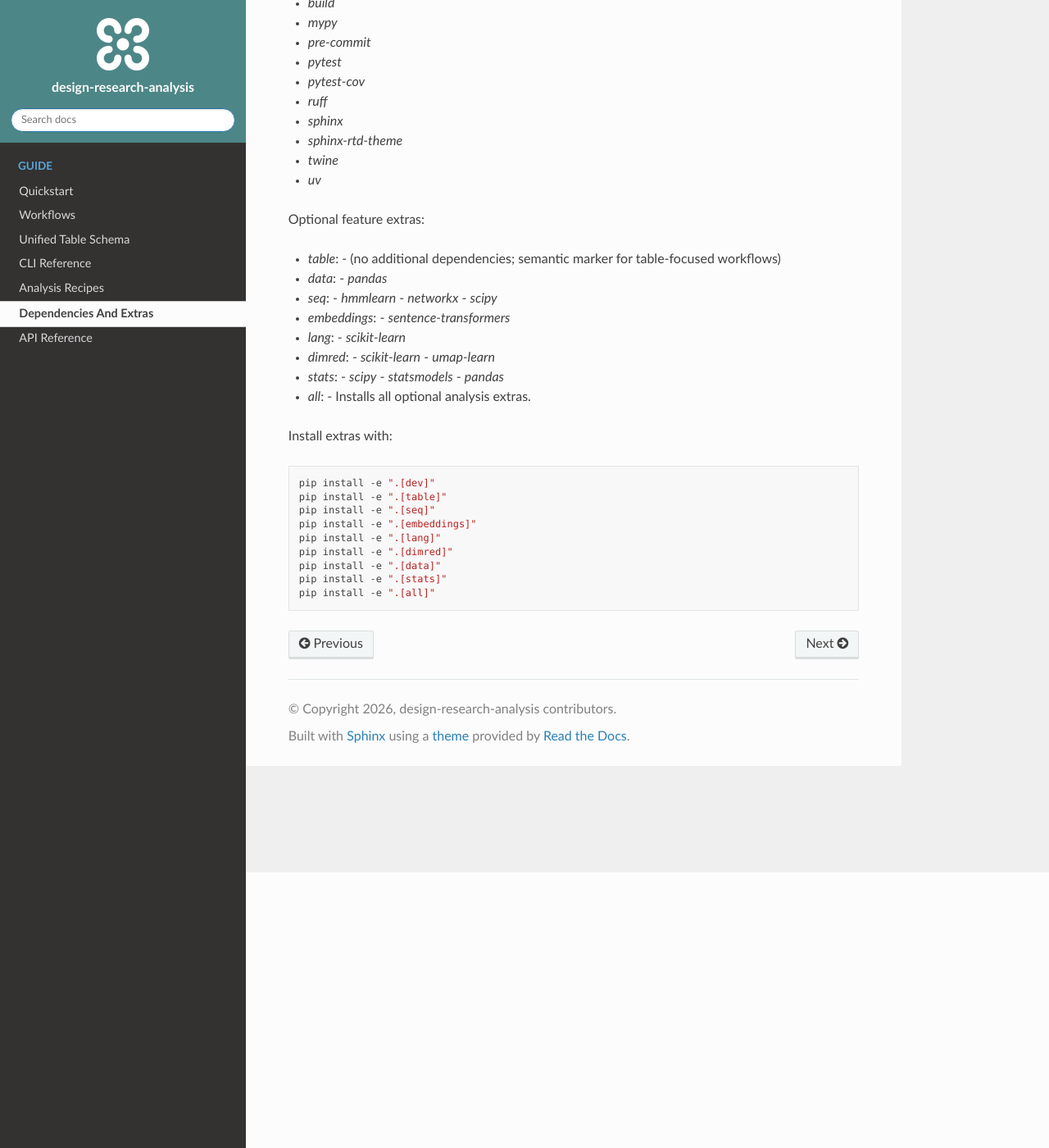
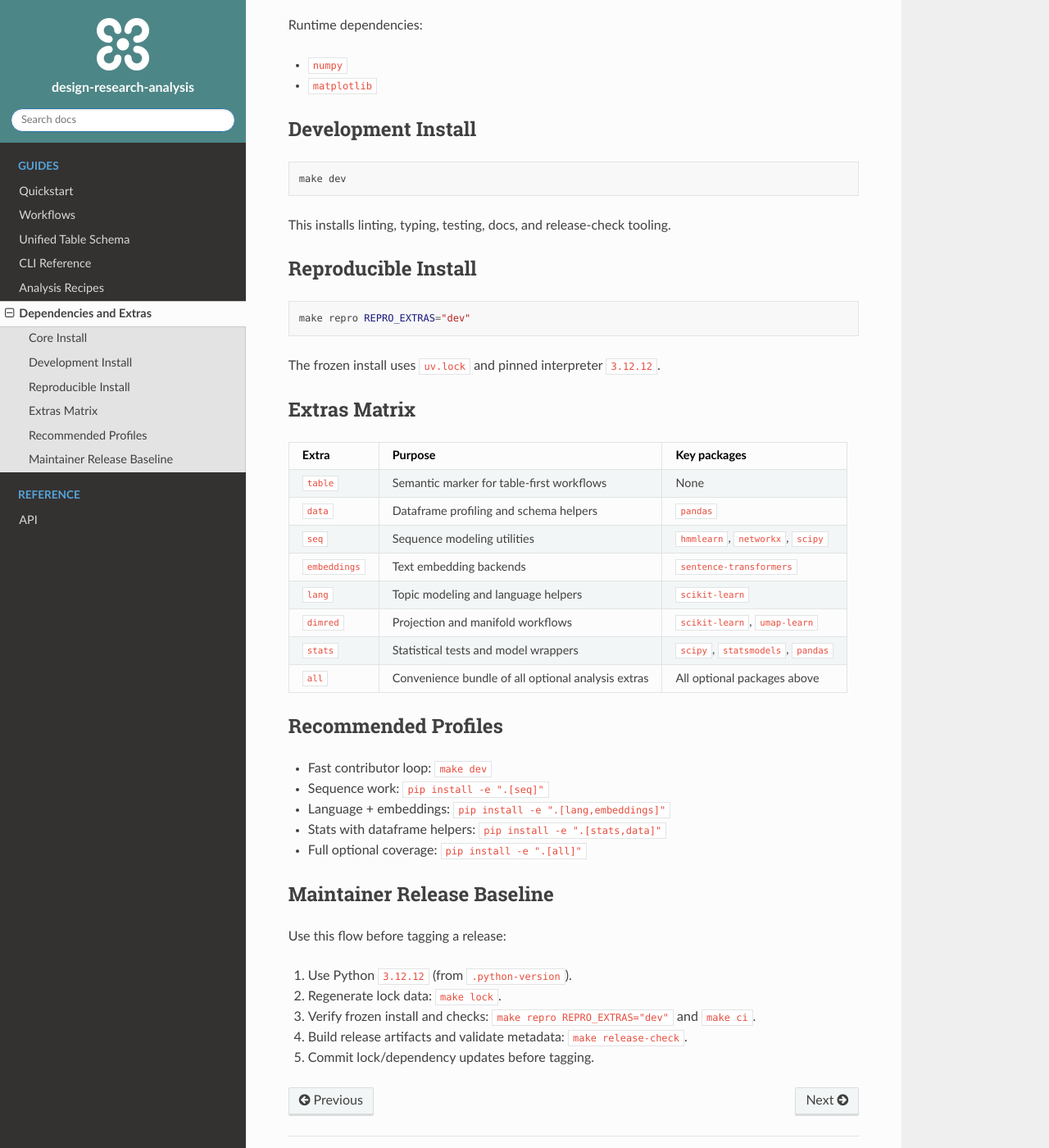
Before and after one commit to cmudrc/design-research-analysis, a Sphinx documentation site: the page built from docs/dependencies_and_extras.rst, in a window 1280 px wide and 1400 px high, scrolled down 336 px. Shown: the whole window at 82% size. Built offline with Sphinx 7.4.7 and the Read the Docs theme 3.1.0, drawn with Linux system fonts in a browser that asks for light colours; some of the changed text lies outside the part shown.

```diff
--- a/docs/dependencies_and_extras.rst
+++ b/docs/dependencies_and_extras.rst
@@ -1,58 +1,89 @@
-Dependencies And Extras
+Dependencies and Extras
 =======================
 
-The base install keeps required runtime dependencies intentionally small:
+The project keeps runtime dependencies minimal and layers optional analysis
+capabilities behind extras.
 
-- `numpy`
-- `matplotlib`
-
-The `dev` extra installs the local contributor toolchain:
-
-- `build`
-- `mypy`
-- `pre-commit`
-- `pytest`
-- `pytest-cov`
-- `ruff`
-- `sphinx`
-- `sphinx-rtd-theme`
-- `twine`
-- `uv`
-
-Optional feature extras:
-
-- `table`:
-  - (no additional dependencies; semantic marker for table-focused workflows)
-- `data`:
-  - `pandas`
-- `seq`:
-  - `hmmlearn`
-  - `networkx`
-  - `scipy`
-- `embeddings`:
-  - `sentence-transformers`
-- `lang`:
-  - `scikit-learn`
-- `dimred`:
-  - `scikit-learn`
-  - `umap-learn`
-- `stats`:
-  - `scipy`
-  - `statsmodels`
-  - `pandas`
-- `all`:
-  - Installs all optional analysis extras.
-
-Install extras with:
+Core Install
+------------
 
 .. code-block:: bash
 
-   pip install -e ".[dev]"
-   pip install -e ".[table]"
-   pip install -e ".[seq]"
-   pip install -e ".[embeddings]"
-   pip install -e ".[lang]"
-   pip install -e ".[dimred]"
-   pip install -e ".[data]"
-   pip install -e ".[stats]"
-   pip install -e ".[all]"
+   pip install -e .
+
+Runtime dependencies:
+
+- ``numpy``
+- ``matplotlib``
+
+Development Install
+-------------------
+
+.. code-block:: bash
+
+   make dev
+
+This installs linting, typing, testing, docs, and release-check tooling.
+
+Reproducible Install
+--------------------
+
+.. code-block:: bash
+
+   make repro REPRO_EXTRAS="dev"
+
+The frozen install uses ``uv.lock`` and pinned interpreter ``3.12.12``.
+
+Extras Matrix
+-------------
+
+.. list-table::
+   :header-rows: 1
+
+   * - Extra
+     - Purpose
+     - Key packages
+   * - ``table``
+     - Semantic marker for table-first workflows
+     - None
+   * - ``data``
+     - Dataframe profiling and schema helpers
+     - ``pandas``
+   * - ``seq``
+     - Sequence modeling utilities
+     - ``hmmlearn``, ``networkx``, ``scipy``
+   * - ``embeddings``
+     - Text embedding backends
+     - ``sentence-transformers``
+   * - ``lang``
+     - Topic modeling and language helpers
+     - ``scikit-learn``
+   * - ``dimred``
+     - Projection and manifold workflows
+     - ``scikit-learn``, ``umap-learn``
+   * - ``stats``
+     - Statistical tests and model wrappers
+     - ``scipy``, ``statsmodels``, ``pandas``
+   * - ``all``
+     - Convenience bundle of all optional analysis extras
+     - All optional packages above
+
+Recommended Profiles
+--------------------
+
+- Fast contributor loop: ``make dev``
+- Sequence work: ``pip install -e ".[seq]"``
+- Language + embeddings: ``pip install -e ".[lang,embeddings]"``
+- Stats with dataframe helpers: ``pip install -e ".[stats,data]"``
+- Full optional coverage: ``pip install -e ".[all]"``
+
+Maintainer Release Baseline
+---------------------------
+
+Use this flow before tagging a release:
+
+1. Use Python ``3.12.12`` (from ``.python-version``).
+2. Regenerate lock data: ``make lock``.
+3. Verify frozen install and checks: ``make repro REPRO_EXTRAS="dev"`` and ``make ci``.
+4. Build release artifacts and validate metadata: ``make release-check``.
+5. Commit lock/dependency updates before tagging.
```
Also changed, not shown: README.md (+49 -162 lines), docs/api.rst (+25 -2 lines), docs/index.rst (+46 -10 lines), docs/quickstart.rst (+51 -15 lines).
